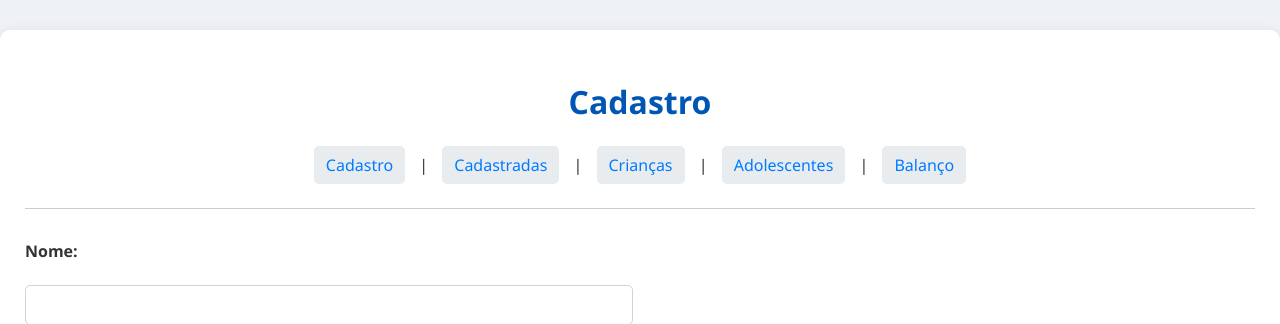
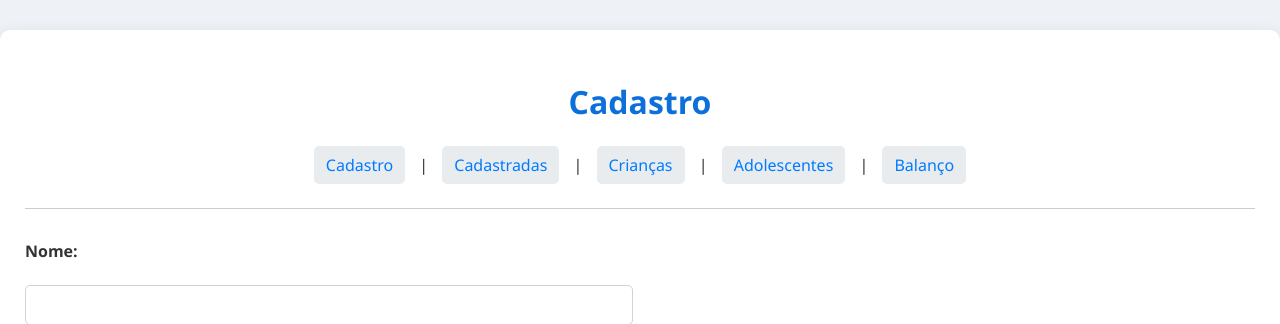
Before and after one commit to CleveOP/sqlite-tools-win-x64-3500100, a Flask app: page /cadastro in a window 1280 px wide. Shown: the top 324 px of the page. Run offline with Flask 3, Linux system fonts and the light colour scheme.

Commit message:
auterando a cor dos titulos

```diff
--- a/static/css/style.css
+++ b/static/css/style.css
@@ -17,7 +17,7 @@ body {
 }
 
 h1, h2 {
-    color: #0056b3;
+    color: #0d70da;
     text-align: center;
     margin-bottom: 25px;
 }
```
